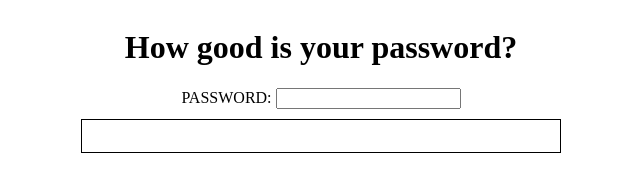
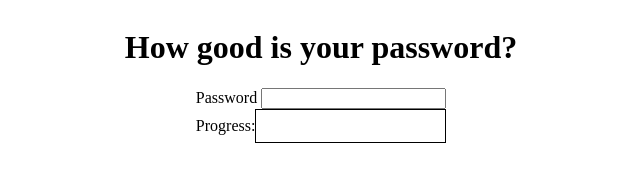
Before and after one commit to MarlonTancredo/password-strength, a plain HTML site: page index.html in a window 1280 px wide. Shown: the whole page, without its empty margins (319-959 px from the left). Drawn offline with Linux system fonts and the light colour scheme.

Commit message:
refact: refactoring index.html

```diff
--- a/index.html
+++ b/index.html
@@ -3,35 +3,30 @@
   <head>
     <meta charset="UTF-8" />
     <meta name="viewport" content="width=device-width, initial-scale=1" />
-    <link rel="stylesheet" href="./styles.css">
+    <link rel="stylesheet" href="./styles.css" />
     <title>Intro to the DOM - Assignment</title>
   </head>
   <body>
     <h1>How good is your password?</h1>
-    <div id="container" class="container">
-      <form  class="form" action="">
-        <label for="password">PASSWORD:</label>
+    <div class="container">
+      <form class="form" action="">
+        <label class="form__label" for="password">Password</label>
         <input
+          class="form__input"
           id="password"
           name="password"
           type="password"
-          maxlength="30"
+          maxlength="20"
           autocomplete="off"
         />
+        <div class="progress-container">
+        <label name="progress-container" class="progress-container__label"
+          >Progress:
+        </label>
+        <div class="progress__extern">
+          <div class="progress__intern"></div>
+        </div>
       </form>
-      <div
-        id="progress-container"
-        class="progress-container"
-      >
-        <div
-          id="extern"
-          class="progress__extern"
-        >
-          <div
-            id="intern"
-            class="progress__intern"
-          ></div>
-        </div>
     </div>
     <script type="text/javascript" src="./index.js"></script>
   </body>
```
